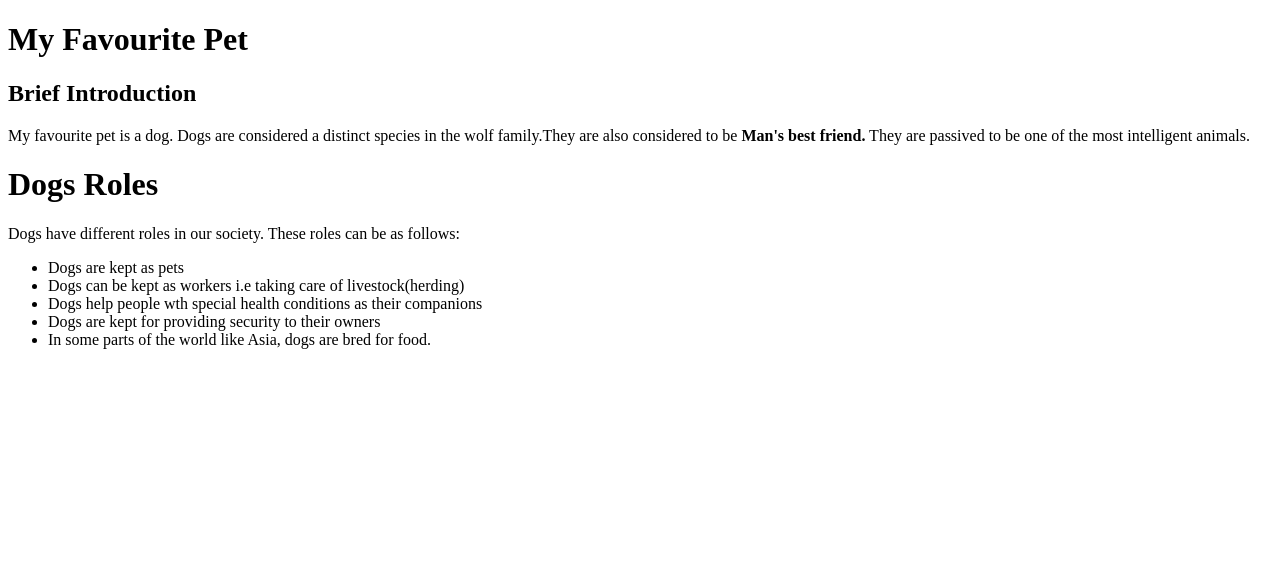
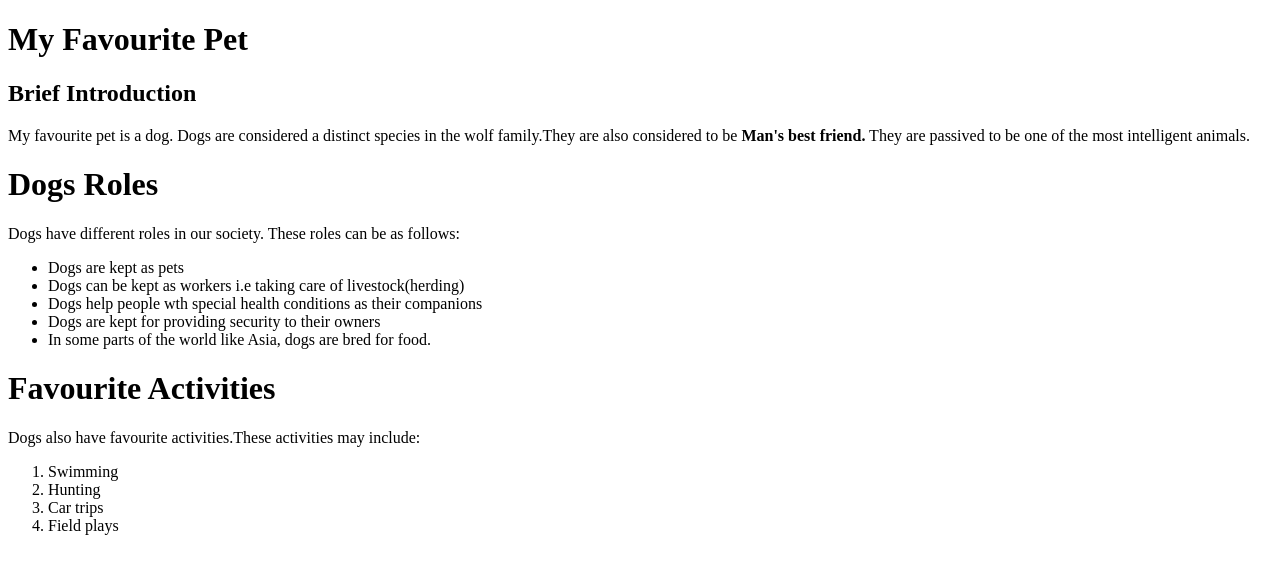
Before and after one commit to Paul-Ngigi/Favourite-Pet, a plain HTML site: page pet.html in a window 1280 px wide. Drawn offline with Linux system fonts and the light colour scheme.

Commit message:
add a list of the dogs' favourite activities

```diff
--- a/pet.html
+++ b/pet.html
@@ -25,6 +25,13 @@
         <li>In some parts of the world like Asia, dogs are bred for food.</li>
     </ul>
 
-
+    <h1>Favourite Activities</h1>
+    <p>Dogs also have favourite activities.These activities may include:</p>
+    <ol>
+        <li>Swimming</li>
+        <li>Hunting</li>
+        <li>Car trips</li>
+        <li>Field plays</li>
+    </ol>
 </body>
 </html>
```
